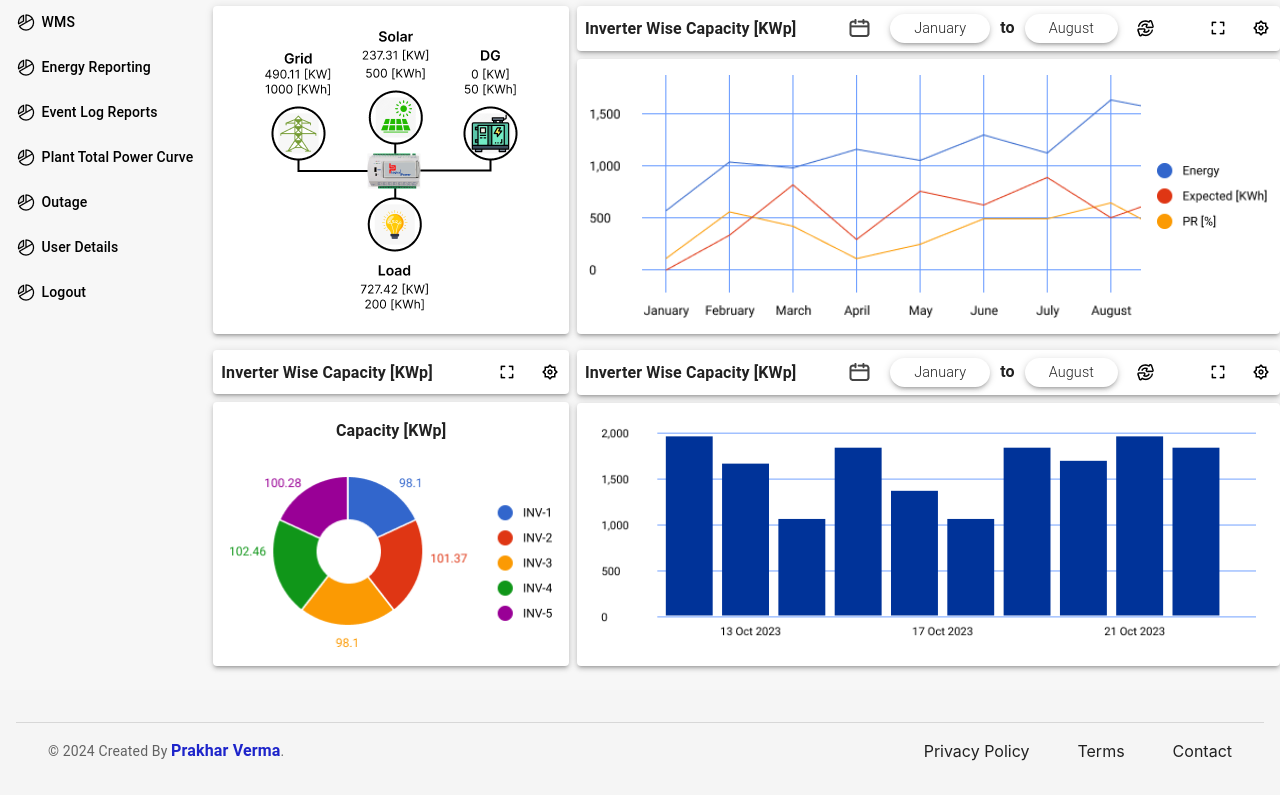
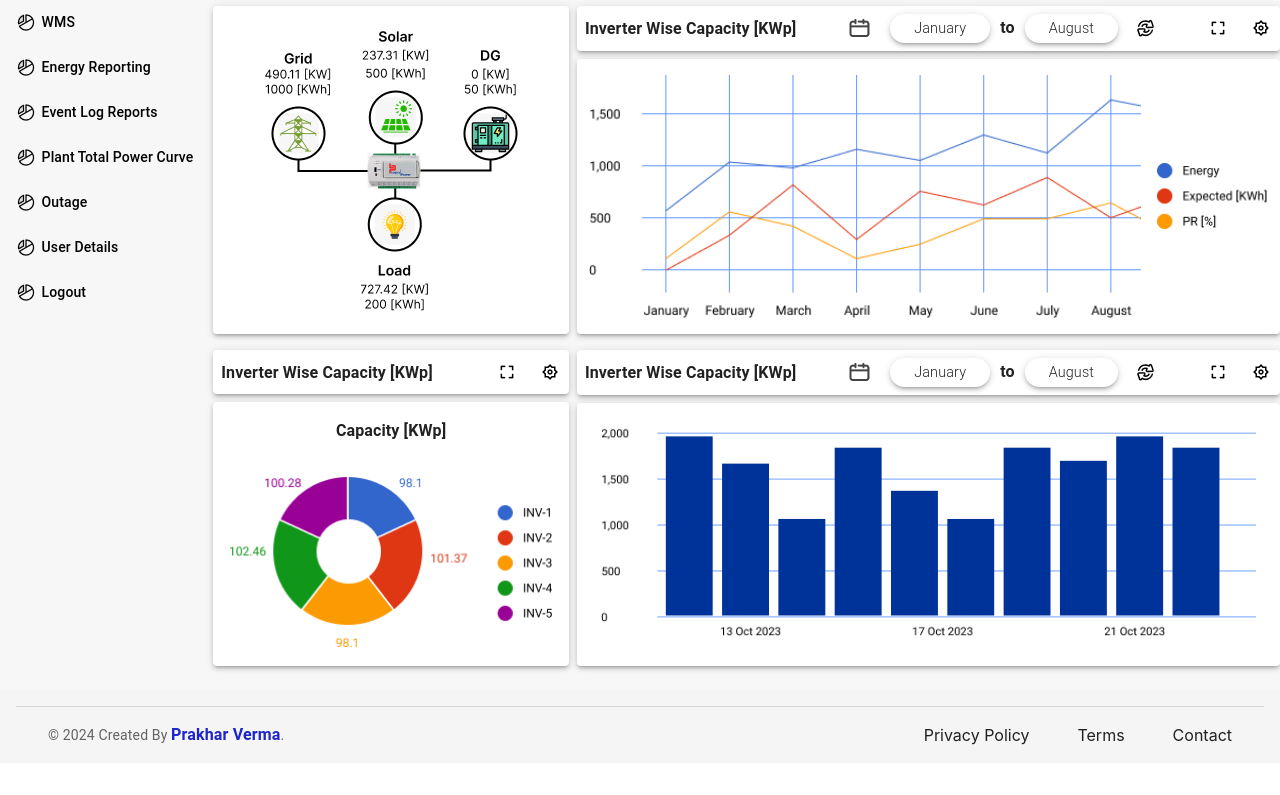
Before and after one commit to Prakhar-Verma001/Logics-UI, a React (Create React App) app: page / in a window 1280 px wide. Shown: the part 319-1114 px from the top of the page. After the commit the page ends 1082 px from the top, so only its background shows below. Built offline with nearby package versions, Linux system fonts and the light colour scheme.

Commit message:
code updated

```diff
--- a/src/components/Footer.js
+++ b/src/components/Footer.js
@@ -8,7 +8,7 @@ const Footer = () => {
           component="footer"
           elevation={3}
           square
-          sx={{ mt: 'auto', py: 4, px: 2, bgcolor: 'grey.100' }}
+          sx={{ mt: 'auto', py: 2, px: 2, bgcolor: 'grey.100' }}
         >
           <Divider sx={{ mb: 2 }} />
           <Stack direction={{ xs: 'column', sm: 'row' }} spacing={2} justifyContent="space-between" alignItems="center" marginInline={'2rem'}>
```
